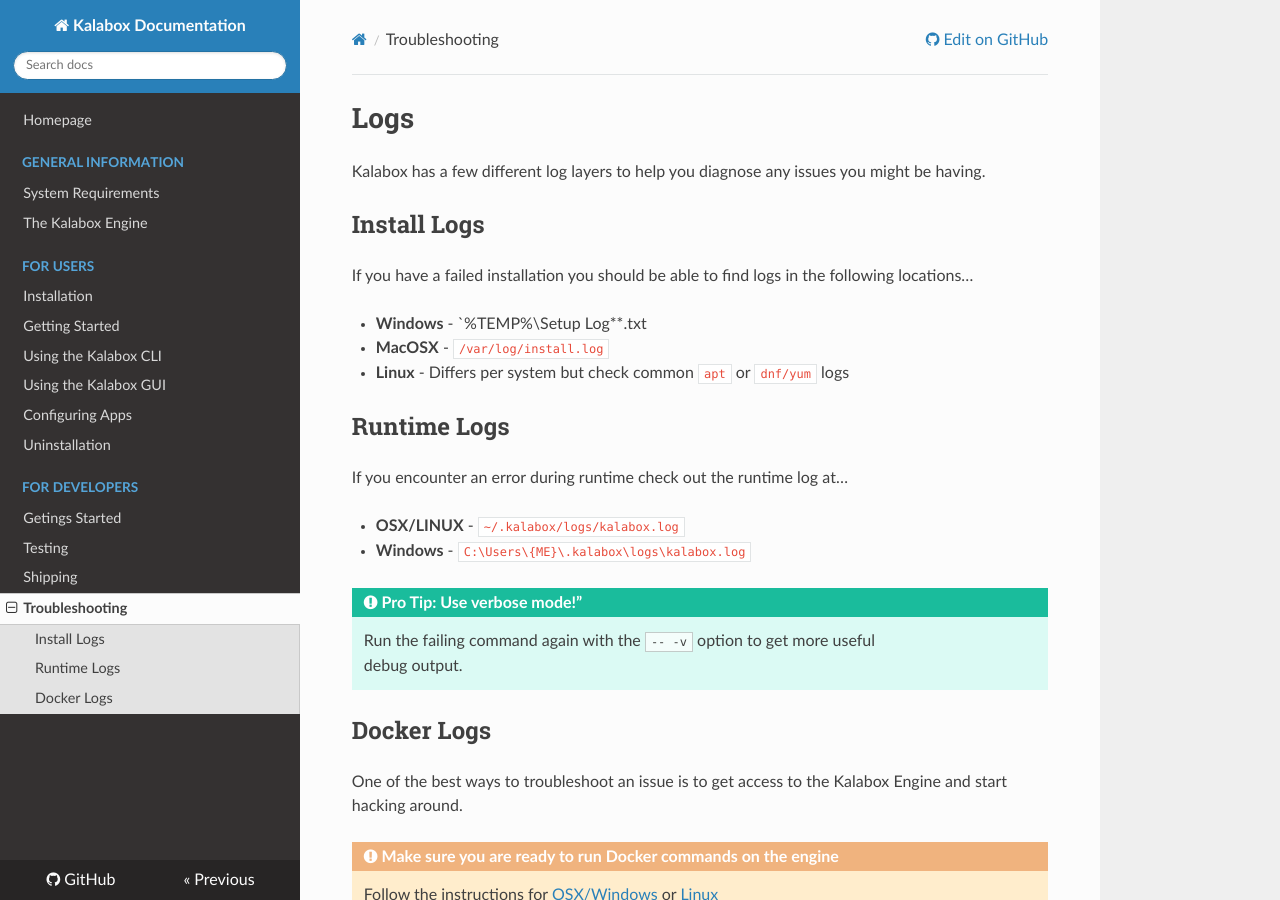
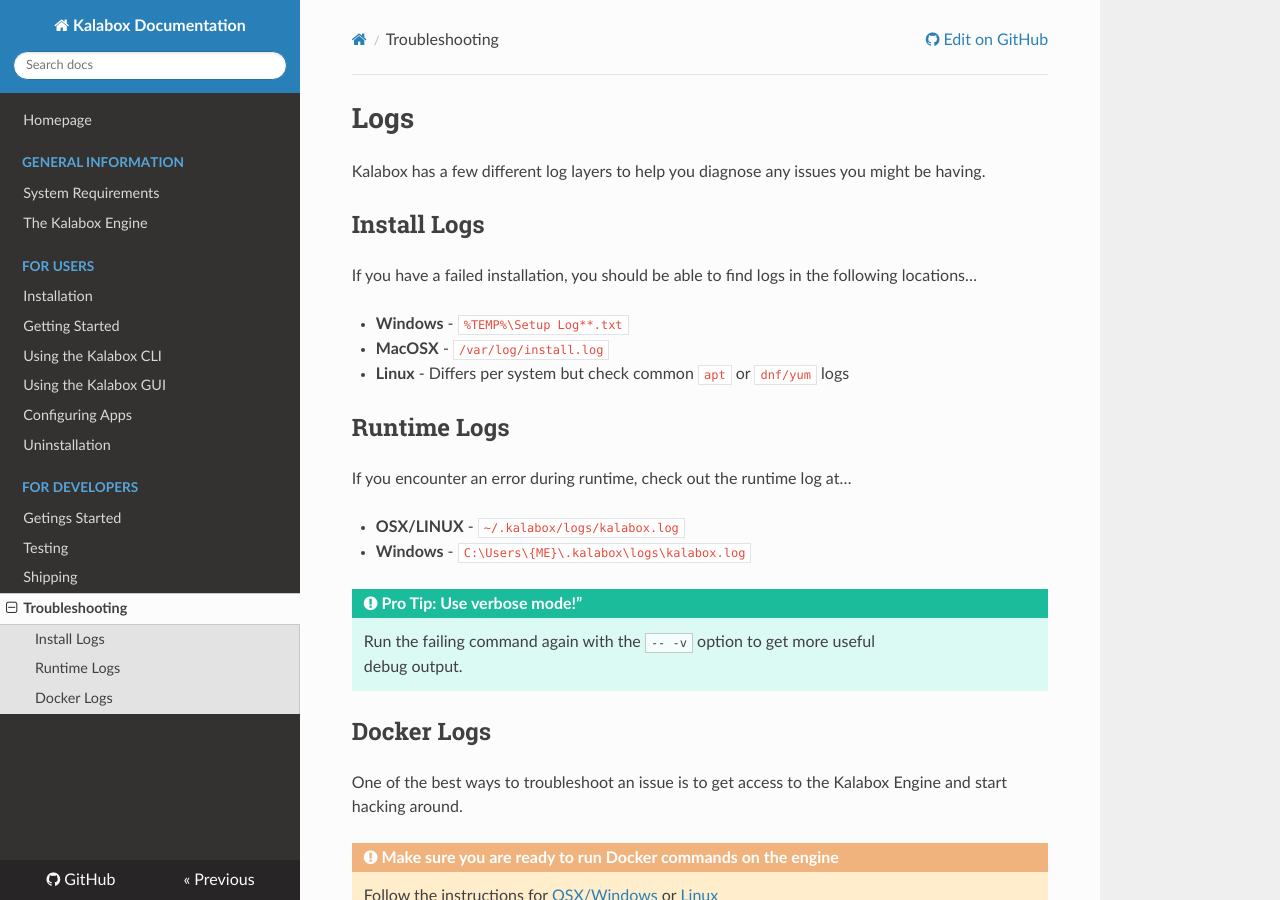
Before and after one commit to kalabox/kalabox, an MkDocs documentation site: the page built from docs/troubleshooting.md, in a window 1280 px wide and 900 px high. Built offline with MkDocs 1.6.1, drawn with Linux system fonts in a browser that asks for light colours; nearby versions of some CDN libraries; old or Windows-style settings are respelled for this version of MkDocs; some of the changed text lies outside the part shown.

Commit message:
Small tweaks to docs

```diff
--- a/docs/troubleshooting.md
+++ b/docs/troubleshooting.md
@@ -6,16 +6,16 @@ Kalabox has a few different log layers to help you diagnose any issues you might
 Install Logs
 ------------
 
-If you have a failed installation you should be able to find logs in the following locations...
+If you have a failed installation, you should be able to find logs in the following locations...
 
-* **Windows** - `%TEMP%\Setup Log**.txt
+* **Windows** - `%TEMP%\Setup Log**.txt`
 * **MacOSX** - `/var/log/install.log`
 * **Linux** - Differs per system but check common `apt` or `dnf/yum` logs
 
 Runtime Logs
 ------------
 
-If you encounter an error during runtime check out the runtime log at...
+If you encounter an error during runtime, check out the runtime log at...
 
   * **OSX/LINUX** - `~/.kalabox/logs/kalabox.log`
   * **Windows** - `C:\Users\{ME}\.kalabox\logs\kalabox.log`
@@ -62,8 +62,13 @@ Any time you install a project that relies on VirtualBox (Docker Toolbox or a Va
 Fortunately, removing these duplicates is fairly easy:
 
 1. Open VirtualBox.
+
 2. Look at each of your virtual machines and record the value for their "Host-only Adapter" under the "Network" section:
-![Kalabox2 in VirtualBox](./images/kalabox2vb.png)
+
+    ![Kalabox2 in VirtualBox](./images/kalabox2vb.png)
+<br>
 3. Now go to Preferences -> Network -> Host-only Network to see a list of all your adapters:
-![List of host only adapter in VirtualBox](./images/hostonlyadapters.png)
+
+    ![List of host only adapter in VirtualBox](./images/hostonlyadapters.png)
+<br>
 4. Delete any of the adapters that aren't being used by one of your virtual machines.
```
Also changed, not shown: docs/developers/contrib.md (+6 -4 lines), docs/developers/shipping.md (+1 -1 lines), docs/developers/testing.md (+3 -3 lines).
